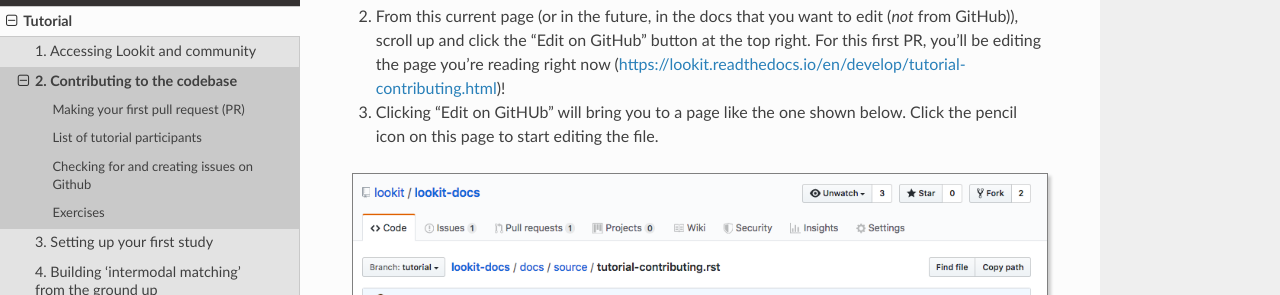
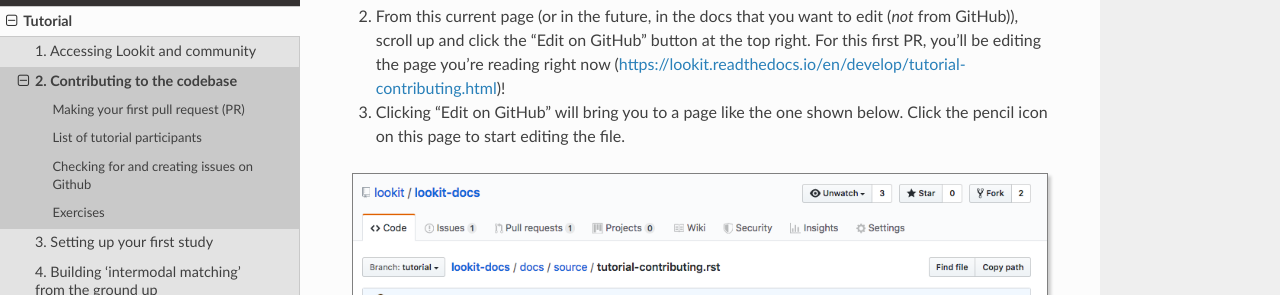
Before and after one commit to lookit/lookit-docs, a Sphinx documentation site: the page built from docs/source/tutorial-contributing.rst, in a window 1280 px wide and 900 px high, scrolled down 1163 px. Shown: the part 155-450 px from the top of the window. Built offline with Sphinx 7.4.7 and the Read the Docs theme 2.0.0, drawn with Linux system fonts in a browser that asks for light colours.

Commit message:
small typo in GitHub

```diff
--- a/docs/source/tutorial-contributing.rst
+++ b/docs/source/tutorial-contributing.rst
@@ -23,7 +23,7 @@
 
 2. From this current page (or in the future, in the docs that you want to edit (*not* from GitHub)), scroll up and click the "Edit on GitHub" button at the top right. For this first PR, you'll be editing the page you're reading right now (https://lookit.readthedocs.io/en/develop/tutorial-contributing.html)!
 
-3. Clicking "Edit on GitHUb" will bring you to a page like the one shown below. Click the pencil icon on this page to start editing the file.
+3. Clicking "Edit on GitHub" will bring you to a page like the one shown below. Click the pencil icon on this page to start editing the file.
 
 .. image:: _static/img/tutorial/github_edit_button.png
     :alt: Edit button on GitHub
```
